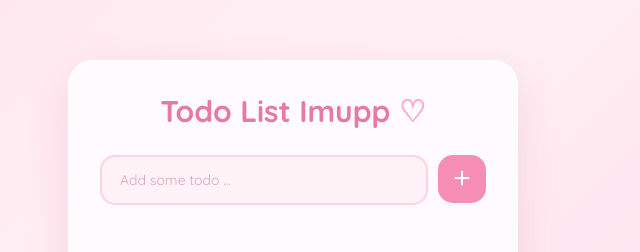
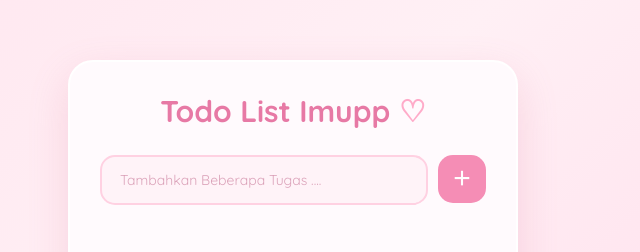
Before and after one commit to sakusaluna13/TO-DO-LIST-IMUPP, a plain HTML site: page index.html in a window 1280 px wide. Shown: the part 198-450 px from the top of the page, 347-987 px from the left. Drawn offline with nearby package versions, Linux system fonts and the light colour scheme.

Commit message:
Change placeholder text in todo input field
Updated placeholder text in input field.

```diff
--- a/index.html
+++ b/index.html
@@ -16,7 +16,7 @@
 
         <div class="create-todo">
             <input onkeypress="enterKey(event)" type="text" id="inputTodo"
-                placeholder="Add some todo ...">
+                placeholder="Tambahkan Beberapa Tugas ....">
             <button onclick="addTodo()">
                 <i class='bx bx-plus'></i>
             </button>
```
